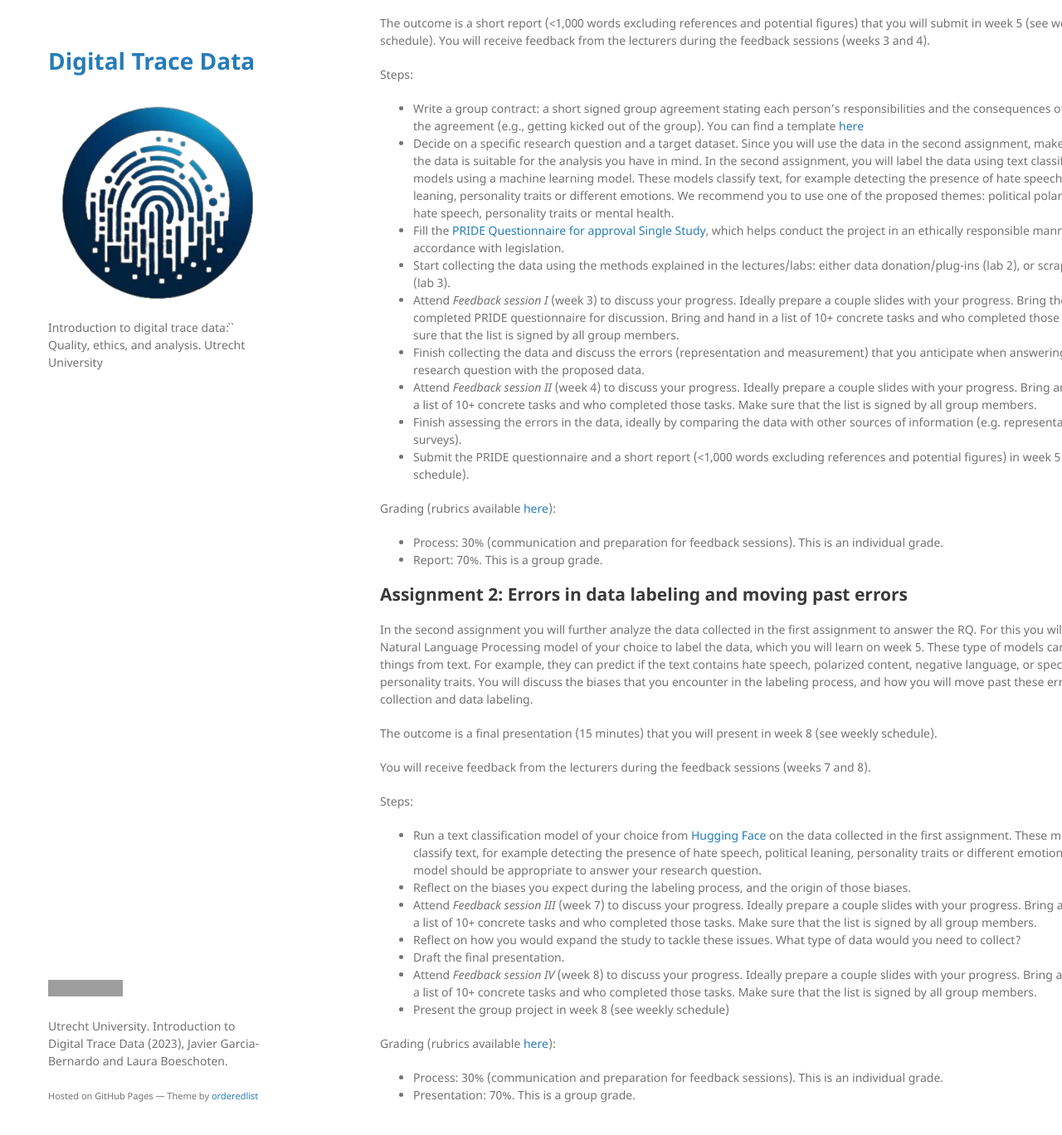
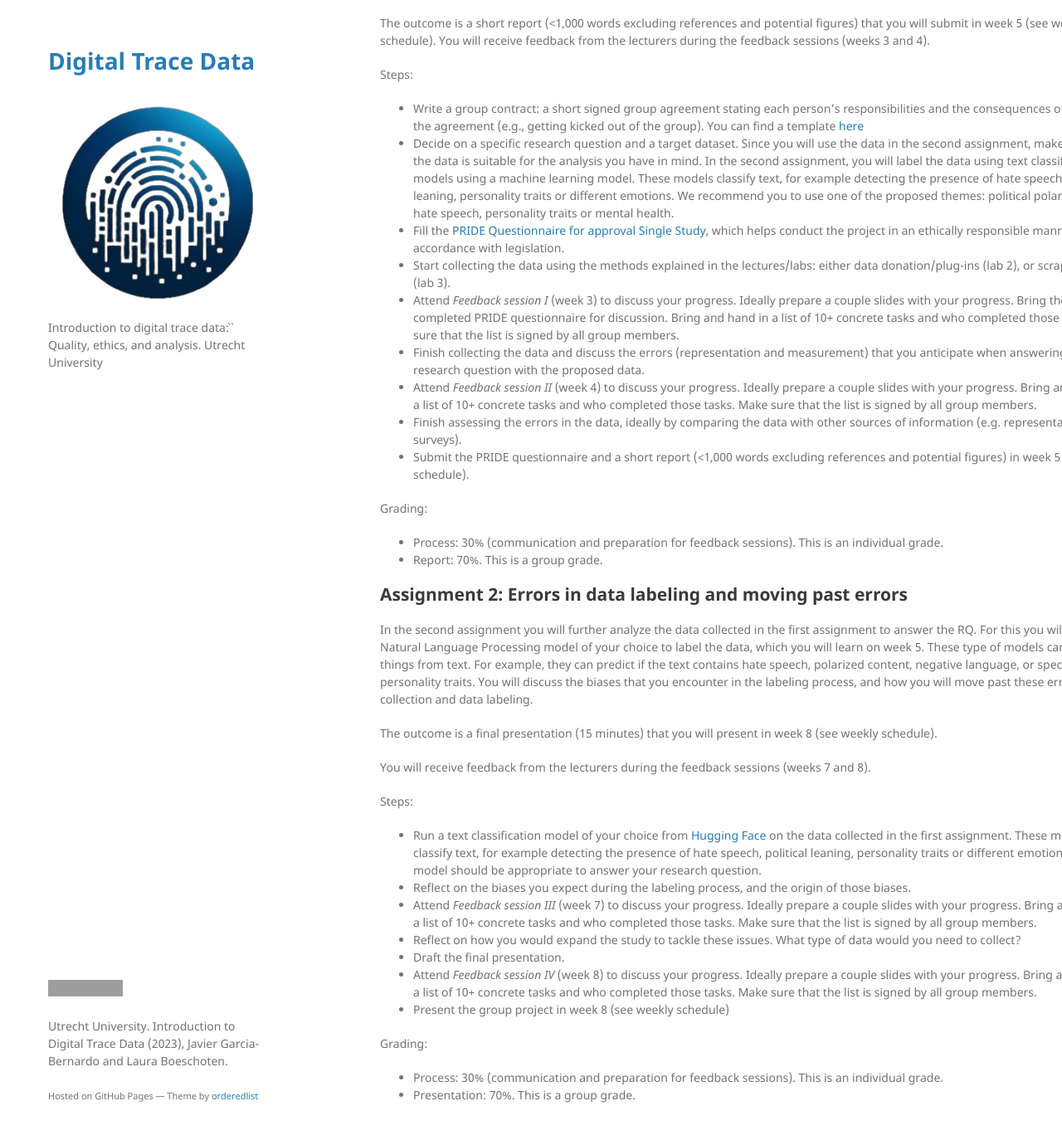
Before and after one commit to digitalTraceData/digitalTraceData.github.io, a Jekyll site: the page built from project.md, in a window 1280 px wide and 1400 px high, scrolled down 614 px. Shown: the top 1368 px of the window at 83% size. Built offline with Jekyll 4.4.1, drawn with Linux system fonts in a browser that asks for light colours; grey boxes are pictures that could not be loaded.

Commit message:
remove rubric

```diff
--- a/project.md
+++ b/project.md
@@ -32,7 +32,7 @@ Steps:
 - Finish assessing the errors in the data, ideally by comparing the data with other sources of information (e.g. representative surveys).
 - Submit the PRIDE questionnaire and a short report (<1,000 words excluding references and potential figures) in week 5 (see weekly schedule).
 
-Grading (rubrics available [here](https://surfdrive.surf.nl/files/index.php/s/RZLS0LL37MLMJiw)):
+Grading:
 - Process: 30% (communication and preparation for feedback sessions). This is an individual grade.
 - Report: 70%. This is a group grade.
 
@@ -53,6 +53,6 @@ Steps:
 - Attend _Feedback session IV_ (week 8) to discuss your progress. Ideally prepare a couple slides with your progress. Bring and hand in a list of 10+ concrete tasks and who completed those tasks. Make sure that the list is signed by all group members.
 - Present the group project in week 8 (see weekly schedule)
 
-Grading (rubrics available [here](https://surfdrive.surf.nl/files/index.php/s/RZLS0LL37MLMJiw)):
+Grading:
 - Process: 30% (communication and preparation for feedback sessions). This is an individual grade.
 - Presentation: 70%. This is a group grade.
```
